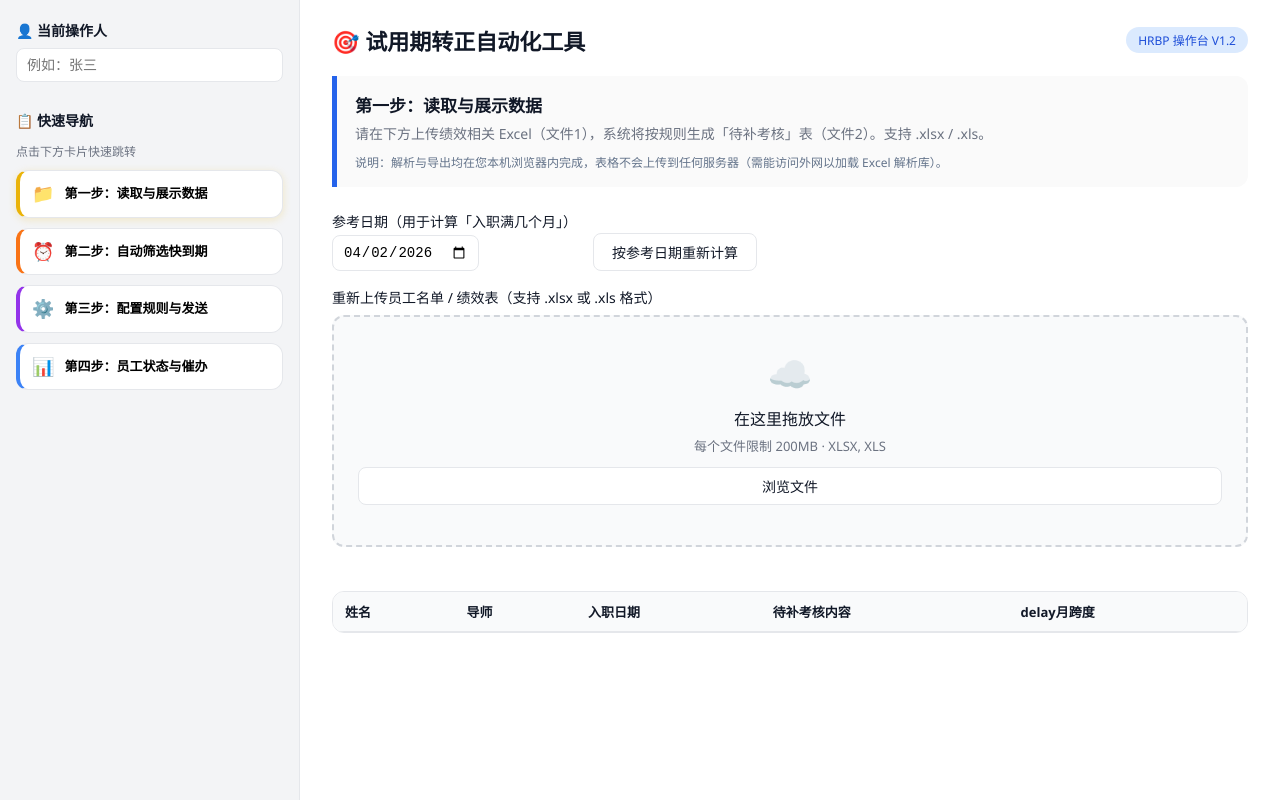
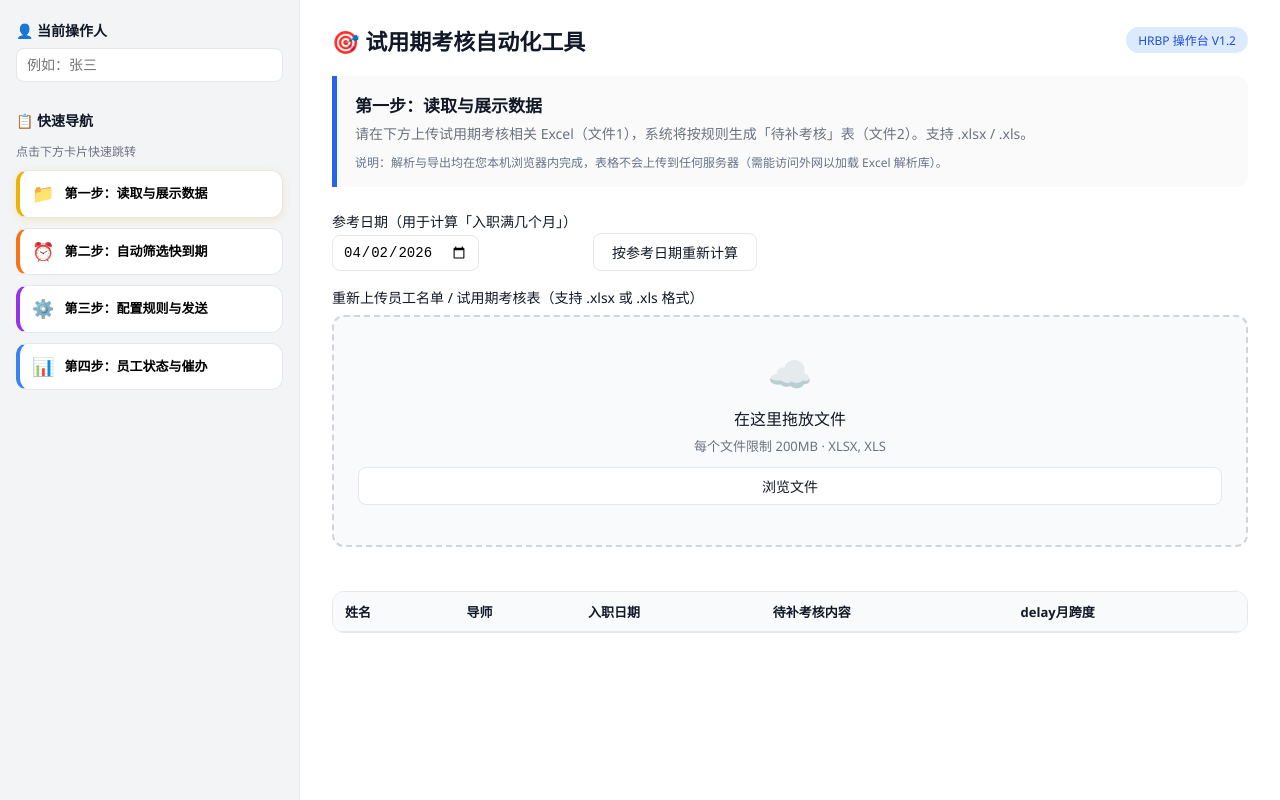
Before and after one commit to bradcoding/probation-period-brad, a website: page index.html in a window 1280 px wide. Drawn offline with Linux system fonts and the light colour scheme.

Commit message:
Update index.html

```diff
--- a/index.html
+++ b/index.html
@@ -39,14 +39,14 @@
 
       <main class="main">
         <header class="main-header">
-          <h1>🎯 试用期转正自动化工具</h1>
+          <h1>🎯 试用期考核自动化工具</h1>
           <span class="badge">HRBP 操作台 V1.2</span>
         </header>
 
         <section id="step-1">
           <div class="step-banner">
             <h2>第一步：读取与展示数据</h2>
-            <p>请在下方上传绩效相关 Excel（文件1），系统将按规则生成「待补考核」表（文件2）。支持 .xlsx / .xls。</p>
+            <p>请在下方上传试用期考核相关 Excel（文件1），系统将按规则生成「待补考核」表（文件2）。支持 .xlsx / .xls。</p>
             <p class="privacy-hint">
               说明：解析与导出均在您本机浏览器内完成，表格不会上传到任何服务器（需能访问外网以加载 Excel 解析库）。
             </p>
@@ -61,7 +61,7 @@
           </div>
 
           <div class="panel">
-            <label>重新上传员工名单 / 绩效表（支持 .xlsx 或 .xls 格式）</label>
+            <label>重新上传员工名单 / 试用期考核表（支持 .xlsx 或 .xls 格式）</label>
             <div class="dropzone" id="dropzone">
               <div class="dropzone-inner">
                 <div style="font-size: 36px; margin-bottom: 8px">☁️</div>
```
